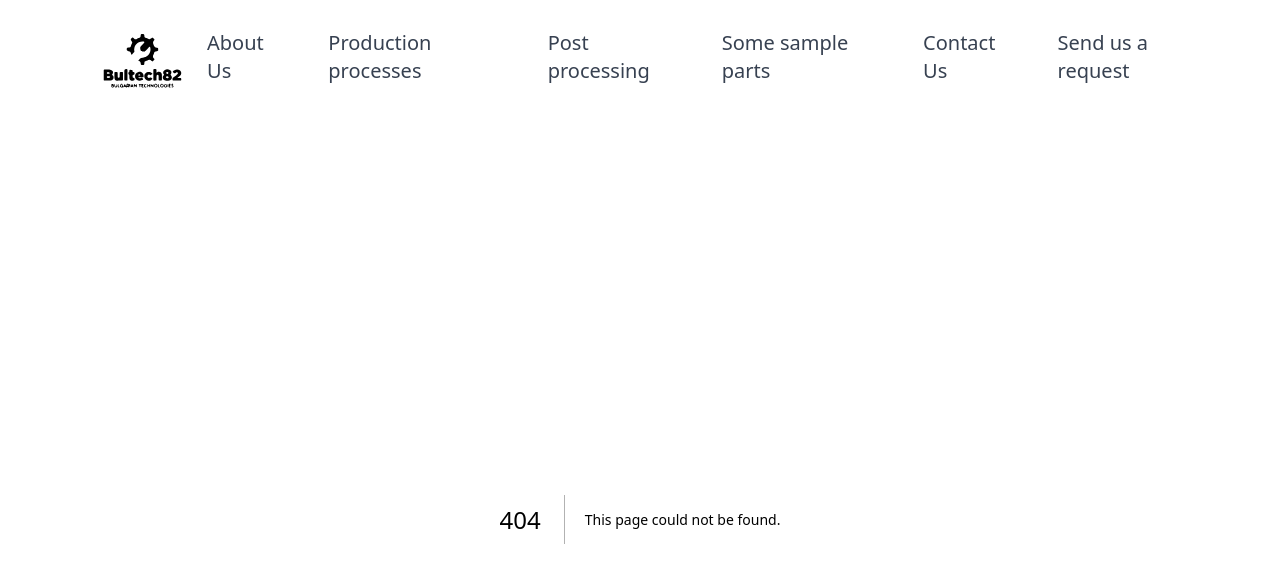
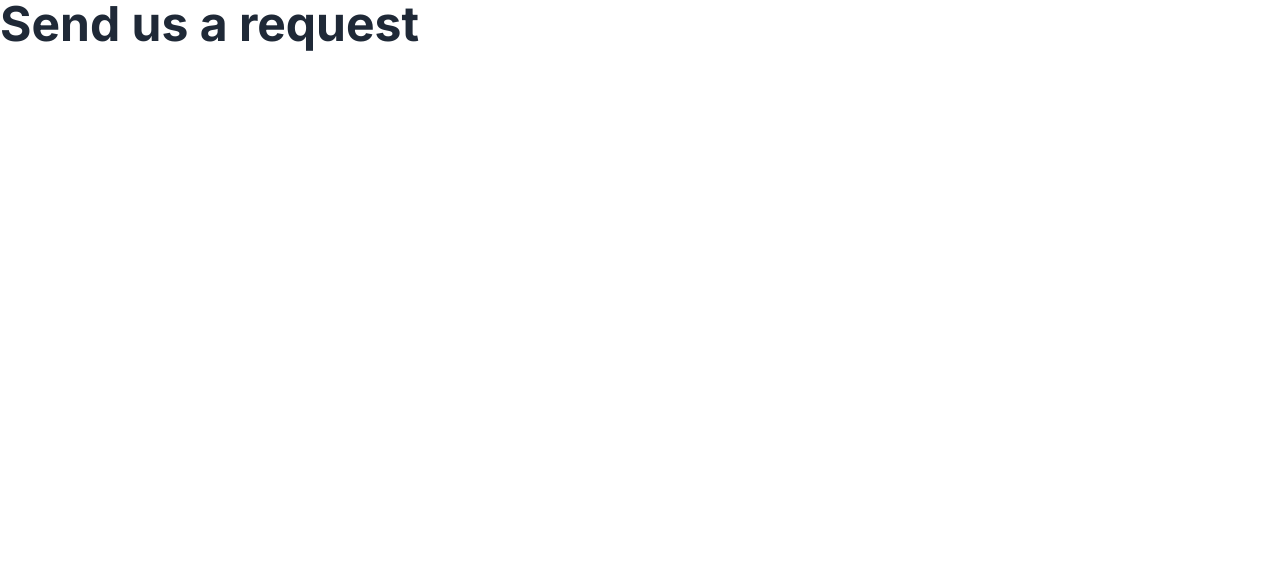
Before and after one commit to NikolaSirakov2/bultech82, a Next.js app: page /request in a window 1280 px wide. Before the commit this address had no page. Shown: the top 582 px of the page. Built offline with nearby package versions, Linux system fonts and the light colour scheme.

Commit message:
Create request.tsx

```diff
--- /dev/null
+++ b/pages/request.tsx
@@ -0,0 +1,14 @@
+import "../app/globals.css";
+
+const RequestPage = () => {
+    return (
+        <div>
+            <h1 className="text-4xl font-bold text-gray-800 md:text-5xl xl:text-5xl">
+                Send us a request
+            </h1>
+            {/* Add your form or other content here */}
+        </div>
+    );
+};
+
+export default RequestPage;
```
